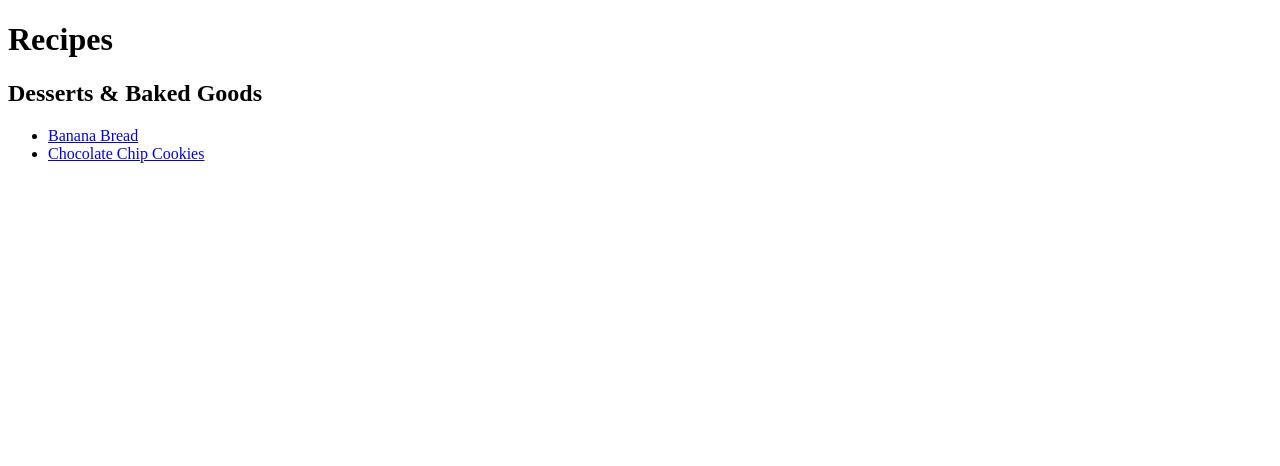
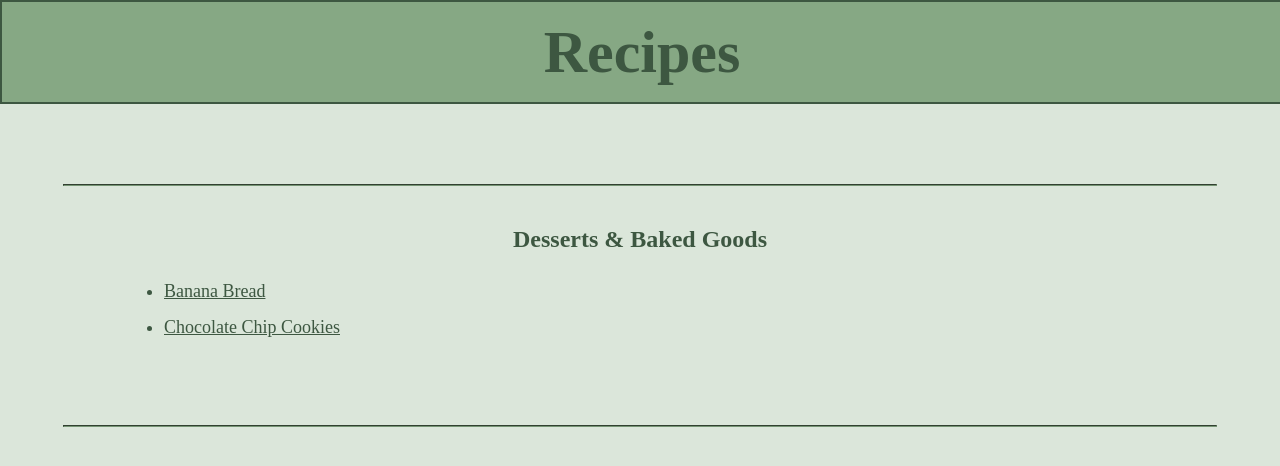
Before and after one commit to cychen9920/Recipe-book, a plain HTML site: page index.html in a window 1280 px wide. Drawn offline with Linux system fonts and the light colour scheme.

Commit message:
feat: CSS changes, including color, spacing. New files index.css, recipes/recipe_style.css

```diff
--- /dev/null
+++ b/index.css
@@ -0,0 +1,42 @@
+* {
+    background-color: #dbe6da;
+    text-align: center;
+    color: #3d5741;
+}
+
+body {
+    margin: 0;
+}
+
+li {
+    text-align: left;
+    line-height:200%;
+    font-size: 18px;
+    margin-left: 10%;
+}
+
+h1 {
+    background-color: #86a884;
+    font-size: 60px;
+    height: 100px;
+    width: 100%;
+    margin-bottom:50px;
+    margin-top: 0px;
+}
+
+hr {
+    border-color: #759473;
+    margin-top: 80px;
+    margin-bottom: 40px;
+    justify-content: center;
+    width: 90%;
+}
+
+.container {
+    display: flex;
+    justify-content: center;
+    align-items: center;
+    border-color: #3d5741;
+    border-style: solid;
+    border-width: 2px;
+}
--- a/index.html
+++ b/index.html
@@ -1,17 +1,28 @@
 <!DOCTYPE html>
 <html lang="en">
+
+
 <head>
     <meta charset="UTF-8">
     <meta name="viewport" content="width=device-width, initial-scale=1.0">
-    <title>Document</title>
+    <title>Recipe Homepage</title>
+    <link rel="stylesheet" href="index.css">
 </head>
+
+
 <body>
-    <h1>Recipes</h1>
+    <h1 class="container">Recipes</h1>
+
+    <hr>
+
     <h2>Desserts & Baked Goods</h2>
     <ul>
         <li><a href="recipes/banana_bread.html">Banana Bread</a></li>
         <li><a href="recipes/choco_chip_cookie.html">Chocolate Chip Cookies</a></li>
     </ul>
+
+    <hr>
 </body>
 
+
 </html>
--- /dev/null
+++ b/recipes/recipe_style.css
@@ -0,0 +1,56 @@
+* {
+    text-align: center;
+    background-color: #dbe6da;
+    color: #3d5741;
+}
+
+body {
+    font-family: Georgia, 'Times New Roman', serif;
+    margin: 0;
+}
+
+h1 {
+    background-color: #86a884;
+    height: 100px;
+    width: 100%;
+    margin-top: 0px;
+}
+
+.container {
+    display: flex;
+    justify-content: center;
+    align-items: center;
+    border-color: #3d5741;
+    border-style: solid;
+    border-width: 2px;
+}
+
+ul, li {
+    line-height:150%;
+    width:80%;
+    margin-left:10%;
+}
+
+li {
+  text-align: left;
+  margin-bottom:1%
+}
+
+.top_bar a{
+    display: block;
+    background-color: #eef7f0;
+    margin-top: 0px;
+}
+
+hr {
+    border-color: #759473;
+    margin-top: 50px;
+    margin-bottom: 10px;
+    width: auto;
+}
+
+.box_link {
+    display: inline-block;
+    background-color: #acc7b4;
+    padding: 10px;
+}
```
Also changed, not shown: recipes/banana_bread.html (+20 -5 lines), recipes/choco_chip_cookie.html (+16 -3 lines).
